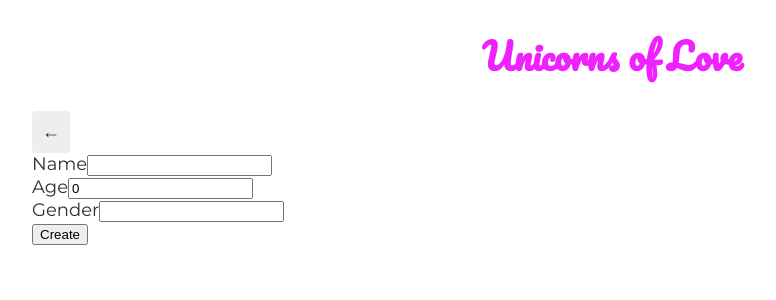
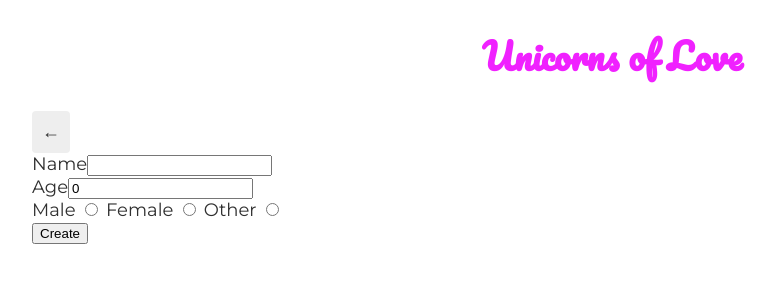
Before and after one commit to florentlandure/unicornsOfLove, an Angular app: page /create in a window 1280 px wide. Shown: the top 300 px of the page, without its empty margins (28-804 px from the left). Built offline with nearby package versions, Linux system fonts and the light colour scheme.

Commit message:
Unicorn creation done

```diff
--- a/src/app/create-page/create-page.component.html
+++ b/src/app/create-page/create-page.component.html
@@ -9,8 +9,18 @@
     <input type="number" name="age" min="0" id="age" [(ngModel)]="age">
   </div>
   <div>
-    <label for="gender">Gender</label>
-    <input type="text" name="gender" id="gender" [(ngModel)]="gender">
+    <label>
+      Male
+      <input type="radio" name="gender" id="gender" value="M" [(ngModel)]="gender">
+    </label>
+    <label>
+      Female
+      <input type="radio" name="gender" id="gender" value="F" [(ngModel)]="gender">
+    </label>
+    <label>
+      Other
+      <input type="radio" name="gender" id="gender" value="O" [(ngModel)]="gender">
+    </label>
   </div>
   <button type="submit">Create</button>
 </form>
--- a/src/app/create-page/create-page.component.ts
+++ b/src/app/create-page/create-page.component.ts
@@ -17,7 +17,7 @@ export class CreatePageComponent implements OnInit {
   constructor(private unicornService: UnicornService) { }
 
   ngOnInit() {
-    console.log(this.unicornService.unicorns);
+    //localStorage.setItem('unicorns', JSON.stringify([]));
     console.log(this.unicornService.fetchLocalStorage());
   }
 
--- a/src/app/unicorn.service.ts
+++ b/src/app/unicorn.service.ts
@@ -7,17 +7,15 @@ export class UnicornService {
   unicorns: Unicorn[];
 
   constructor() {
-    this.unicorns = [];
+    this.unicorns = this.fetchLocalStorage();
   }
 
   create(unicorn: Unicorn) {
-    this.fetchLocalStorage();
     this.unicorns.push(unicorn);
     this.saveLocalStorage(this.unicorns);
   }
 
   delete(id: number) {
-    this.fetchLocalStorage();
     this.unicorns.splice(id, 1);
     this.saveLocalStorage(this.unicorns);
     /*this.unicorns.findIndex(u => {
@@ -31,15 +29,14 @@ export class UnicornService {
   fetchLocalStorage(): Unicorn[] {
     // Check if unicorns are already stored locally
     const ls = localStorage.getItem('unicorns');
+    const unis: Unicorn[] = [];
 
     if (ls !== null && ls.length > 0) {
-      const arr: Unicorn[] = JSON.parse(ls);
-
-      arr.forEach(u => {
-        this.unicorns.push(new Unicorn(u.name, u.color, u.gender, u.age));
+      JSON.parse(ls).forEach(u => {
+        unis.push(new Unicorn(u.name, u.color, u.gender, u.age));
       });
     }
-    return this.unicorns;
+    return unis;
   }
 
   // Store unicorns locally
```
